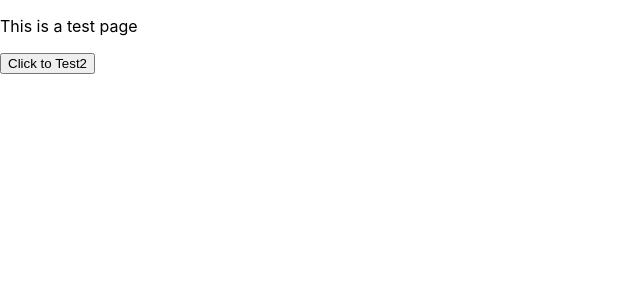
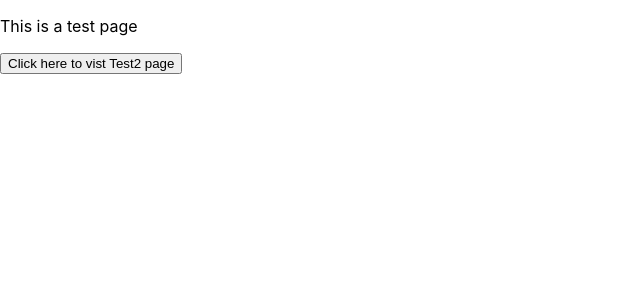
Before and after one commit to Sarojkhadka1995/nextjs-test, a Next.js app: page /test in a window 1280 px wide. Shown: the top 300 px of the page, without its empty margins (0-640 px from the left). Built offline with nearby package versions, Linux system fonts and the light colour scheme.

Commit message:
refactor: text changed

```diff
--- a/pages/test.js
+++ b/pages/test.js
@@ -20,7 +20,7 @@ const Test = () => {
         <>
             <p>This is a test page</p>
             <Link href="/test2">
-                <button>Click to Test2</button>
+                <button>Click here to vist Test2 page </button>
             </Link>
         </>
     );
```
